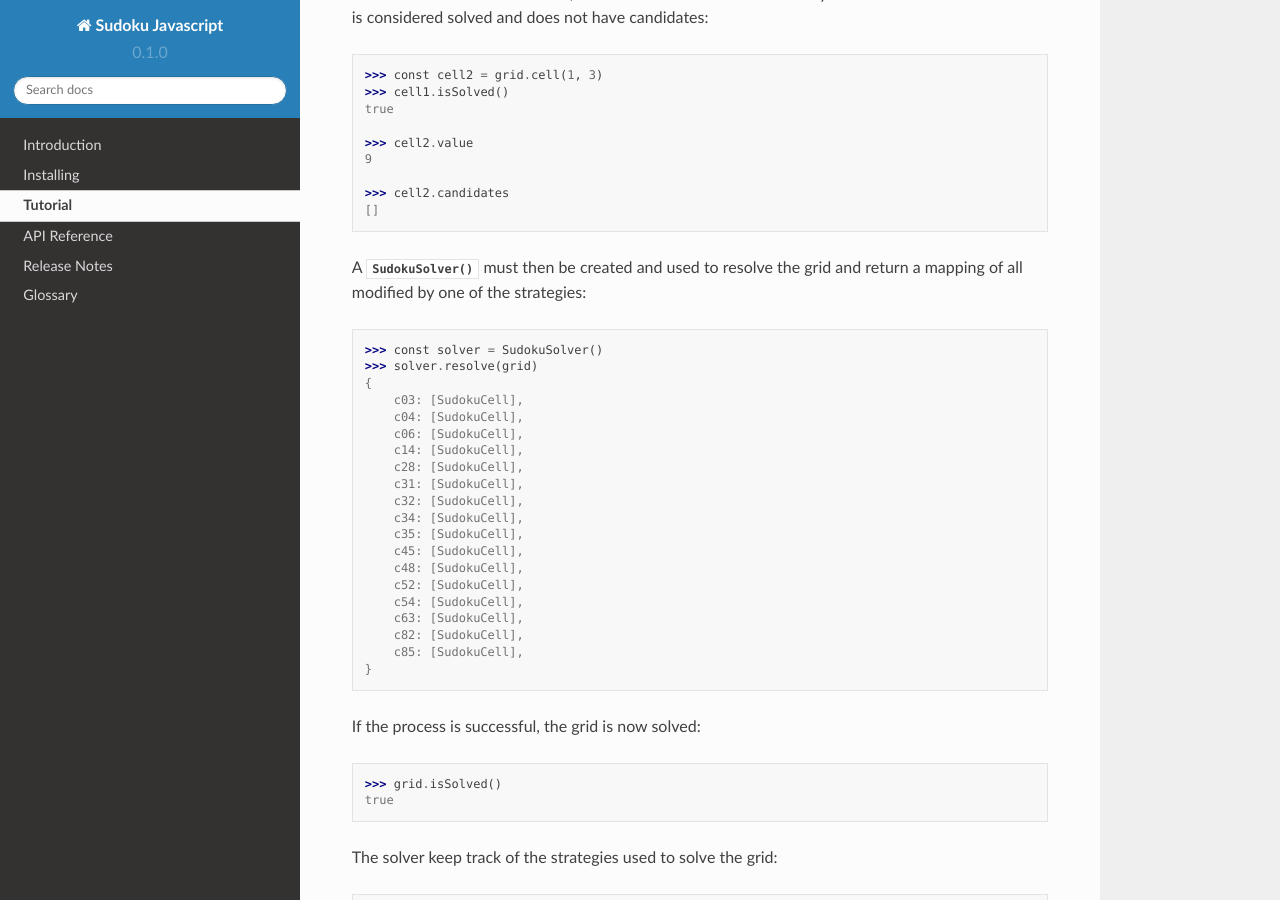
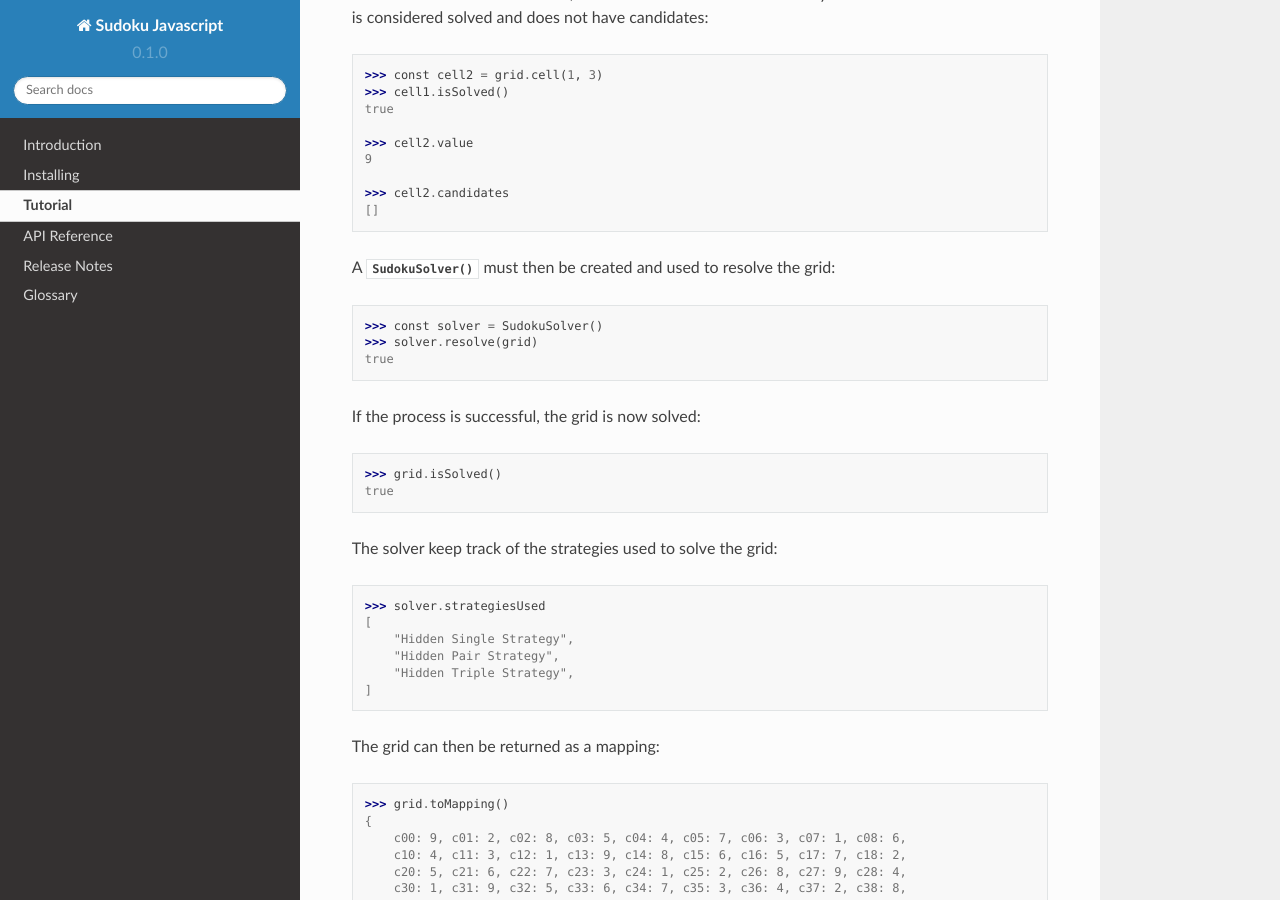
Before and after one commit to buddly27/sudoku-javascript, a Sphinx documentation site: the page built from doc/tutorial.rst, in a window 1280 px wide and 900 px high, scrolled down 1351 px. Built offline with Sphinx 7.4.7 and the Read the Docs theme 2.0.0, drawn with Linux system fonts in a browser that asks for light colours.

Commit message:
Update tutorial

```diff
--- a/doc/release_notes.rst
+++ b/doc/release_notes.rst
@@ -3,6 +3,12 @@
 *************
 Release Notes
 *************
+
+.. release:: 0.3.1
+
+    .. change:: fixed
+
+        Updated :ref:`tutorial`.
 
 .. release:: 0.3.0
 
--- a/doc/tutorial.rst
+++ b/doc/tutorial.rst
@@ -57,28 +57,11 @@
     []
 
 A :class:`~sudoku.solver.SudokuSolver` must then be created and used to resolve
-the grid and return a mapping of all modified by one of the strategies::
+the grid::
 
     >>> const solver = SudokuSolver()
     >>> solver.resolve(grid)
-    {
-        c03: [SudokuCell],
-        c04: [SudokuCell],
-        c06: [SudokuCell],
-        c14: [SudokuCell],
-        c28: [SudokuCell],
-        c31: [SudokuCell],
-        c32: [SudokuCell],
-        c34: [SudokuCell],
-        c35: [SudokuCell],
-        c45: [SudokuCell],
-        c48: [SudokuCell],
-        c52: [SudokuCell],
-        c54: [SudokuCell],
-        c63: [SudokuCell],
-        c82: [SudokuCell],
-        c85: [SudokuCell],
-    }
+    true
 
 If the process is successful, the grid is now solved::
 
```
